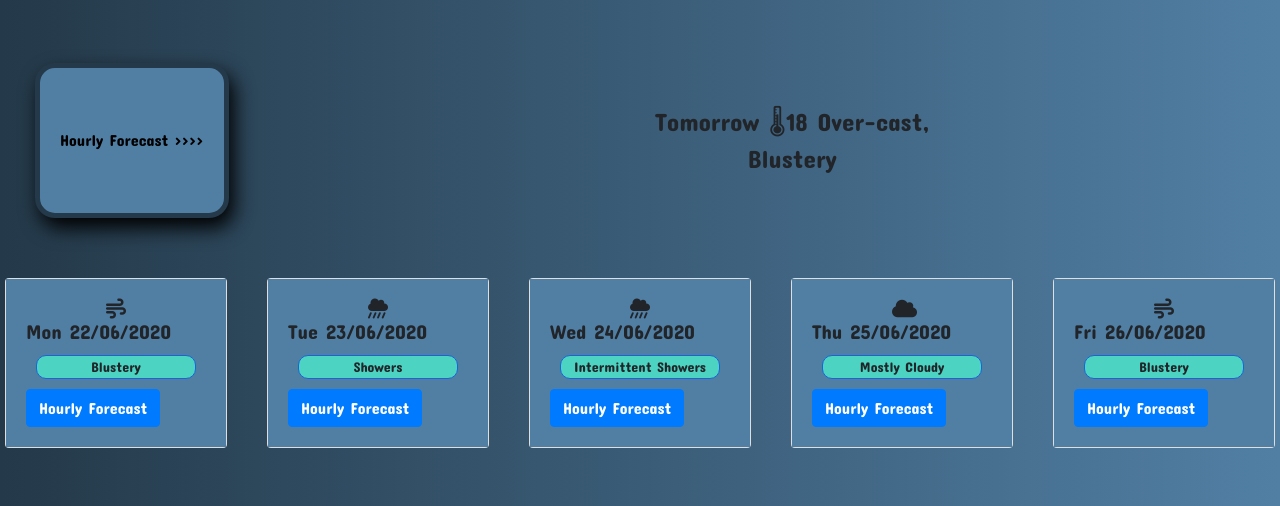
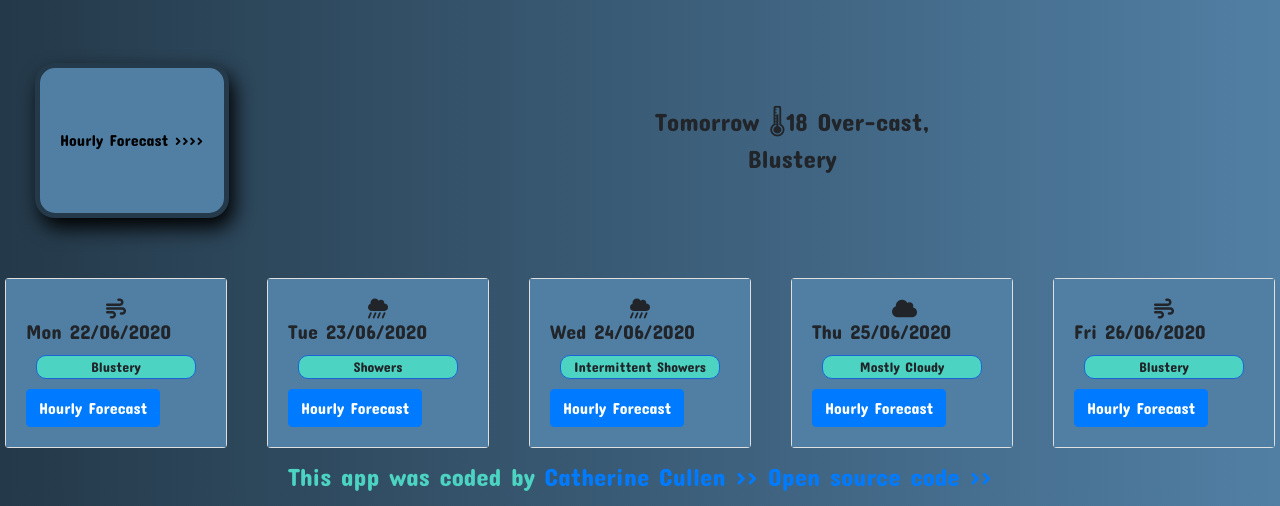
Before and after one commit to cullencat/weather-app, a plain HTML site: page index.html in a window 1280 px wide. Shown: the part 294-800 px from the top of the page. Drawn offline with nearby package versions, Linux system fonts and the light colour scheme; no server answers.

Commit message:
Added "author" div + "author" css

```diff
--- a/index.html
+++ b/index.html
@@ -113,6 +113,9 @@
 
   </div.>
 
+  <div class= "author">This app was coded by <a href="mailto:catherinecullen1@live.ie"> Catherine Cullen</a> <a
+    href="https://github.com/cullencat/weather-app"> >> Open source code >></a></div>
+
     <script src="src/index.js"></script>
   </body>
 </html>
--- a/src/style.css
+++ b/src/style.css
@@ -83,3 +83,9 @@ body {
     margin: 0 80px;
     font-size: 20px;
   }
+  .author {
+    text-align: center;
+    font-size: 25px;
+    font-family: "Concert One", cursive;
+    color: #4cd3c2;
+  }
```
